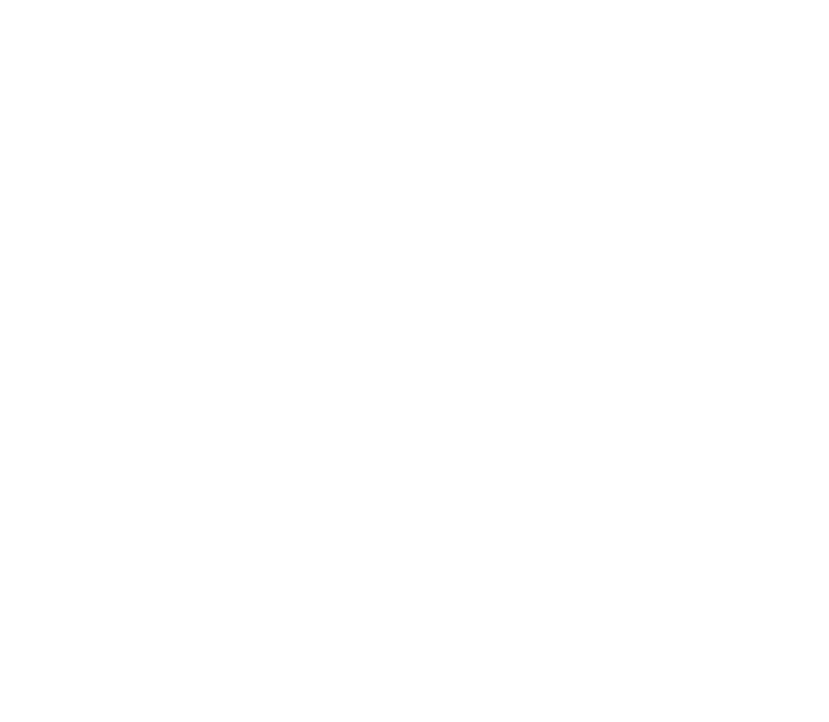
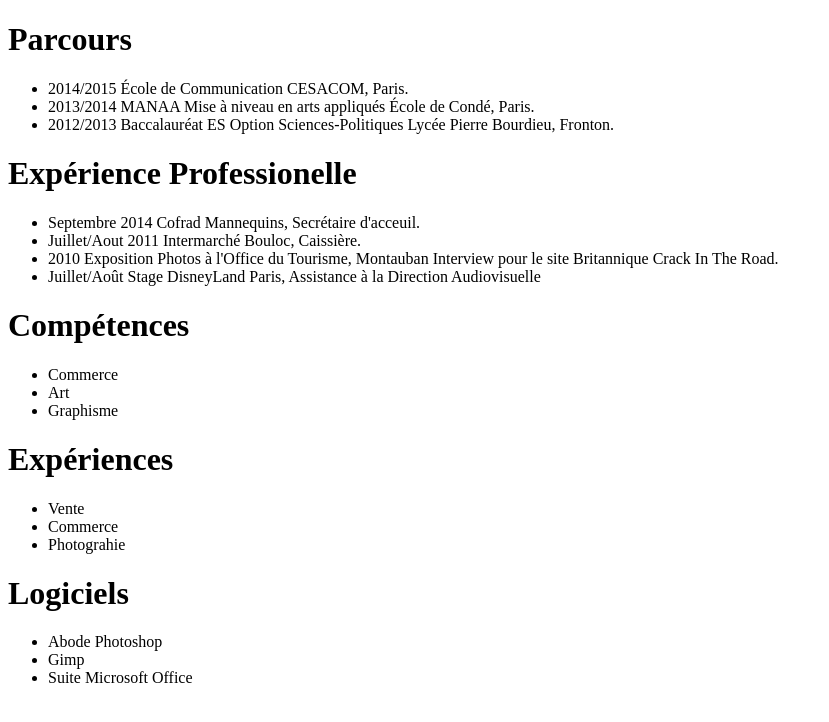
Before and after one commit to marionbeilles/test, a plain HTML site: page parcours.html in a window 1280 px wide. Shown: the whole page, without its empty margins (0-829 px from the left). Drawn offline with Linux system fonts and the light colour scheme.

Commit message:
Création Parcours

```diff
--- a/parcours.html
+++ b/parcours.html
@@ -0,0 +1,37 @@
+<!DOCTYPE html>
+<html lang="fr">
+
+
+<h1>Parcours</h1>
+      <ul>
+       <li>2014/2015 École de Communication CESACOM, Paris.</li>
+       <li>2013/2014 MANAA Mise à niveau en arts appliqués École de Condé, Paris.  </li>
+       <li>2012/2013 Baccalauréat ES Option Sciences-Politiques Lycée Pierre Bourdieu, Fronton.</li>
+      </ul>
+    <h1>Expérience Professionelle</h1>
+      <ul>
+  <li> Septembre 2014 Cofrad Mannequins, Secrétaire d'acceuil.</li>
+  <li> Juillet/Aout 2011 Intermarché Bouloc, Caissière.</li>
+  <li> 2010 Exposition Photos à l'Office du Tourisme, Montauban Interview pour le site Britannique Crack In The Road.    </li>
+  <li> Juillet/Août Stage DisneyLand Paris, Assistance à la Direction Audiovisuelle</li>
+      </ul>
+
+
+  <h1>  Compétences </h1>
+<ul>
+  <li> Commerce</li>
+    <li>Art</li>
+    <li>Graphisme</li>
+      </ul>
+      <h1> Expériences</h1>
+      <ul>
+          <li> Vente</li>
+          <li>Commerce</li>
+          <li>Photograhie</li>
+      </ul>
+                 <h1>Logiciels</h1>
+                 <ul>
+                <li> Abode Photoshop</li>
+                <li> Gimp</li>
+                <li> Suite Microsoft Office</li>
+    </ul>
```
Also changed, not shown: contact.html (+12 -1 lines), index.html (+3 -2 lines).
